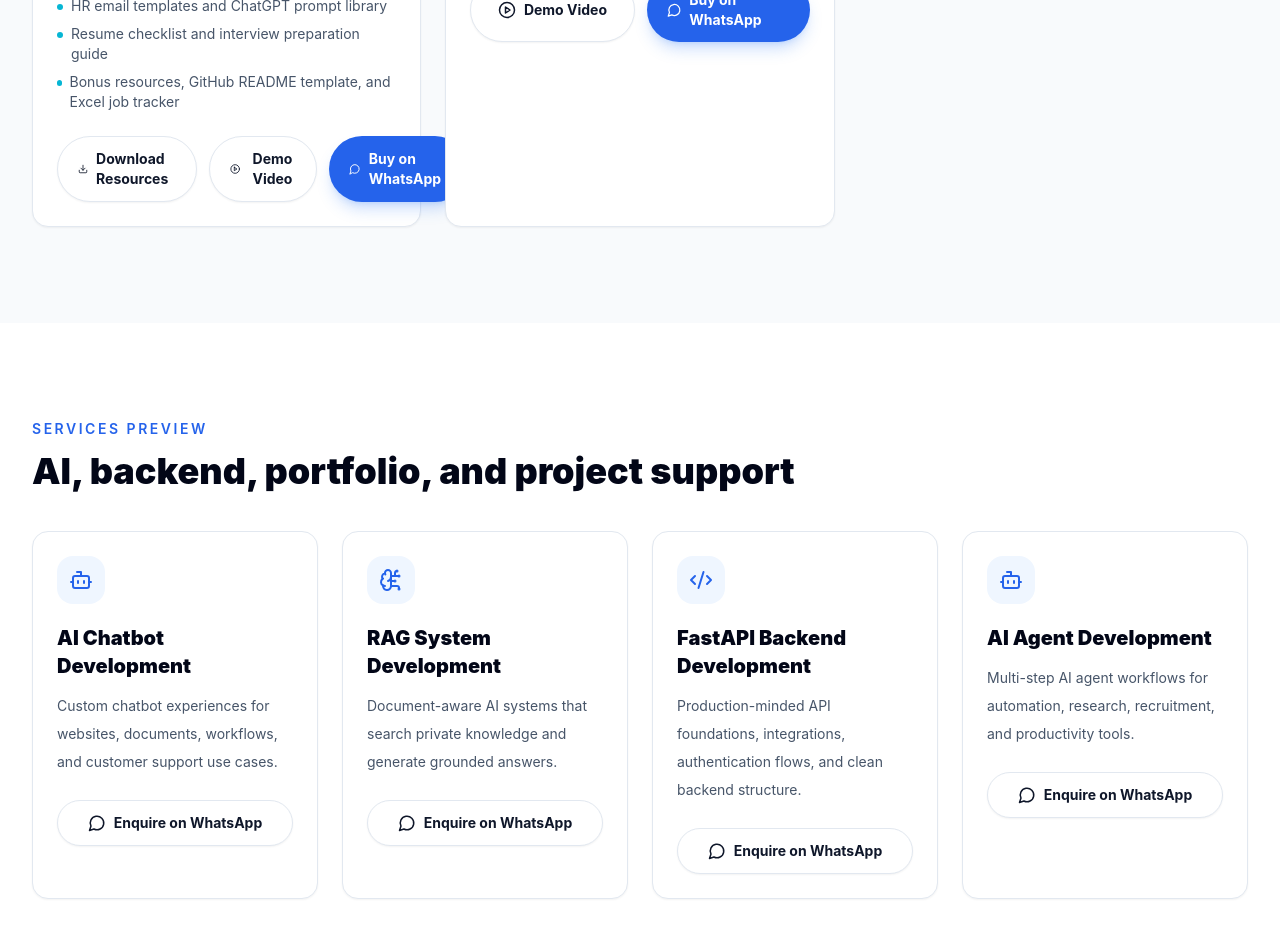
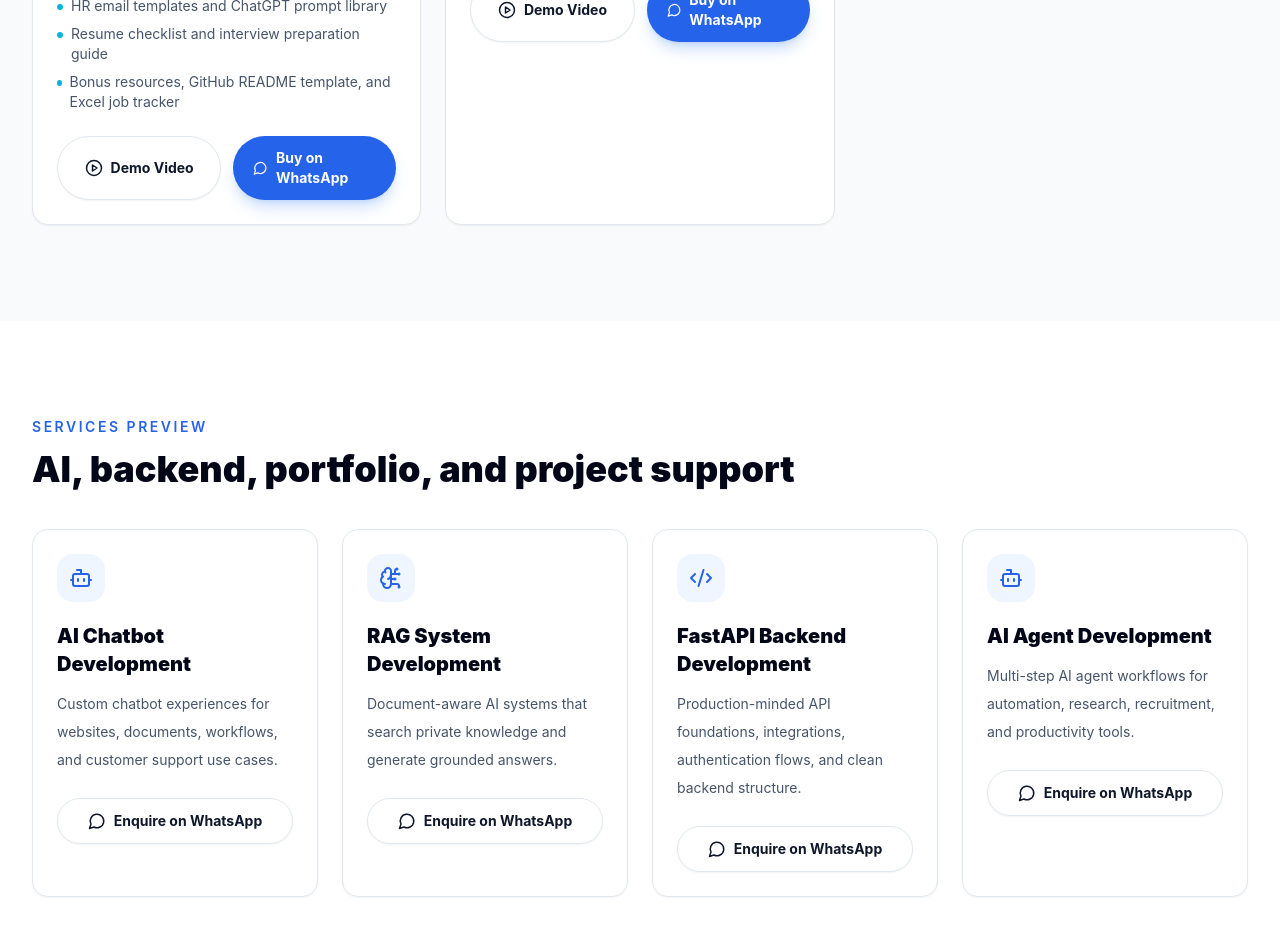
Before and after one commit to vasanth-cloud/Ntshllcreations, a React (Vite) app: page / in a window 1280 px wide. Shown: the part 1560-2493 px from the top of the page. Built offline with nearby package versions, Linux system fonts and the light colour scheme.

Commit message:
Keep resume kit delivery on WhatsApp

```diff
--- a/src/components/ProductCard.jsx
+++ b/src/components/ProductCard.jsx
@@ -1,4 +1,4 @@
-import { Download, MessageCircle, PlayCircle, X } from 'lucide-react';
+import { MessageCircle, PlayCircle, X } from 'lucide-react';
 import { useState } from 'react';
 import logo from '../assets/ntshellcreations-logo.png';
 import rdxCover from '../assets/rdx-ai-cover.png';
@@ -137,15 +137,6 @@ export default function ProductCard({ product }) {
           </div>
 
           <div className="mt-6 flex flex-col gap-3 sm:flex-row">
-            {product.resourceDownloadUrl && (
-              <a
-                className="secondary-button w-full"
-                href={product.resourceDownloadUrl}
-                download={product.resourceFileName}
-              >
-                <Download size={18} /> Download Resources
-              </a>
-            )}
             {product.demoVideoEmbedUrl || product.demoVideoType === 'file' ? (
               <button type="button" className="secondary-button w-full" onClick={() => setIsVideoOpen(true)}>
                 <PlayCircle size={18} /> Demo Video
--- a/src/data/products.js
+++ b/src/data/products.js
@@ -14,8 +14,6 @@ export const products = [
       'Resume checklist and interview preparation guide',
       'Bonus resources, GitHub README template, and Excel job tracker',
     ],
-    resourceDownloadUrl: '/downloads/AI_Resume_Master_Kit_2026.zip',
-    resourceFileName: 'AI_Resume_Master_Kit_2026.zip',
     demoVideoUrl: '/videos/ai-resume-master-kit-2026-demo.mp4',
     demoVideoType: 'file',
     imageType: 'resume-kit-cover',
```
Also changed, not shown: 1 other file (tests, documents, lock files or other folders).
